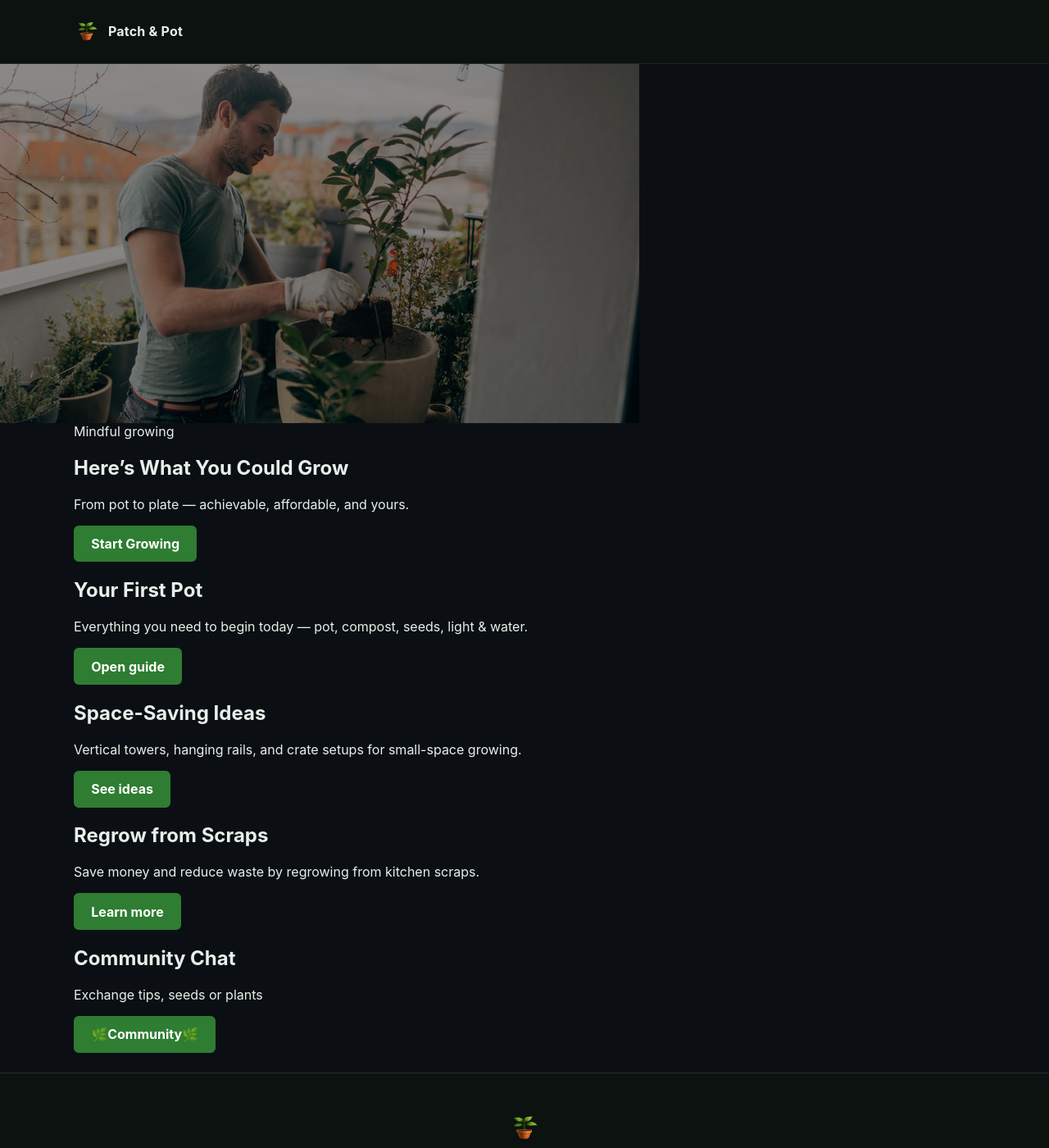
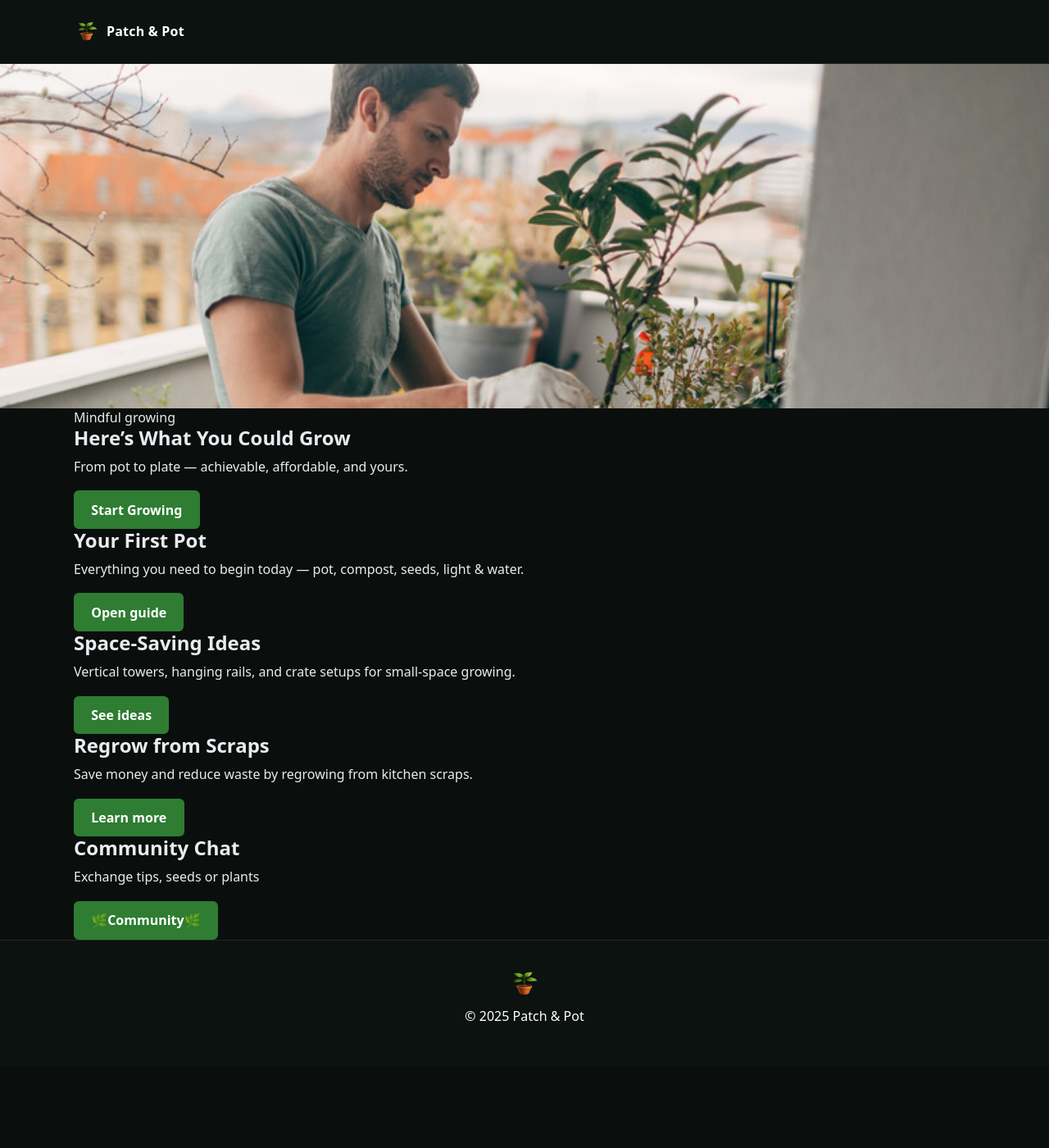
Before and after one commit to grantfitfuel/patchandpot, a Jekyll site: the page built from sites/index.html, in a window 1280 px wide and 1400 px high. Shown: the whole window at 82% size. Built offline with Jekyll 4.4.1, drawn with Linux system fonts in a browser that asks for light colours.

Commit message:
Update site.css

```diff
--- a/sites/assets/css/site.css
+++ b/sites/assets/css/site.css
@@ -1,238 +1,6 @@
-:root {
-  --bg:#0b0f14;
-  --ink:#e6f0ea;
-  --glass:#0f131a;
-  --stroke:#1f2630;
-  --accent:#7ed495;
-  --maxw:1100px;
-  --nav-gap:1.2rem;
-}
-
-/* ================= BASE ================= */
-html, body {
-  background:var(--bg);
-  color:var(--ink);
-  font-family:Inter,system-ui,Arial,sans-serif;
-  margin:0;
-  padding:0;
-}
-
-.wrap {
-  max-width:var(--maxw);
-  margin:0 auto;
-  padding:0 20px;
-}
-
-a {
-  color:var(--accent);
-  text-decoration:none;
-}
-
-/* ================= HEADER ================= */
-.site-header {
-  background:#0a0f0c;
-  border-bottom:1px solid var(--stroke);
-}
-
-.site-header .wrap {
-  display:flex;
-  align-items:center;
-  justify-content:space-between;
-  gap:14px;
-  padding:12px 20px;
-}
-
-.site-header .brand {
-  display:flex;
-  align-items:center;
-  gap:10px;
-  color:var(--ink);
-}
-
-.logo {
-  height:28px;
-  width:auto;
-}
-
-.nav {
-  display:flex;
-  flex-wrap:nowrap;
-  gap:var(--nav-gap);
-  white-space:nowrap;
-  justify-content:flex-end;
-}
-
-.nav a {
-  flex-shrink:0;
-  font-size:1rem;
-  padding:6px 8px;
-  border-radius:8px;
-  color:#cfe9dc;
-}
-
-.nav a:hover {
-  background:#101612;
-}
-
-@media (max-width: 960px) {
-  :root { --nav-gap:0.9rem; }
-  .nav a { font-size:0.9rem; padding:4px 6px; }
-}
-
-@media (max-width: 820px) {
-  :root { --nav-gap:0.6rem; }
-  .nav a { font-size:0.85rem; padding:3px 5px; }
-}
-
-/* ================= HERO ================= */
-.hero {
-  position: relative;
-  width: 100%;
-  min-height: 420px; /* taller hero */
-  display: flex;
-  align-items: flex-end;
-  justify-content: flex-start;
-}
-
-.hero figure {
-  position: absolute;
-  inset: 0;
-  margin: 0;
-}
-
-.hero figure img {
-  width: 100%;
-  height: 100%;
-  object-fit: cover;
-  object-position: center center;
-}
-
-.hero .overlay {
-  position: absolute;
-  inset: 0;
-  background: rgba(0, 0, 0, 0.45);
-}
-
-.hero .content {
-  position: relative;
-  padding: 3rem 2rem;
-  max-width: 600px;
-  z-index: 1;
-}
-
-.hero .content h1 {
-  margin: 0.2rem 0;
-  font-size: clamp(2rem, 4vw, 3rem);
-}
-
-.hero .content .eyebrow {
-  font-weight: 600;
-  text-transform: uppercase;
-  font-size: 0.9rem;
-  letter-spacing: .05em;
-  opacity: 0.9;
-}
-
-/* ================= BUTTONS ================= */
-.btn {
-  display: inline-block;
-  background: var(--accent);
-  color: #0b0f14;
-  padding: 0.6rem 1.2rem;
-  border-radius: 999px;
-  font-weight: 600;
-  text-decoration: none;
-  transition: background 0.2s ease;
-}
-
-.btn:hover {
-  background: #98e9bb;
-}
-
-.btn.secondary {
-  background: transparent;
-  color: var(--accent);
-  border: 2px solid var(--accent);
-}
-
-.btn.secondary:hover {
-  background: var(--accent);
-  color: #0b0f14;
-}
-
-/* ================= RECIPES ================= */
-.recipe-grid {
-  display: grid;
-  gap: 18px;
-  grid-template-columns: repeat(auto-fit, minmax(280px, 1fr));
-}
-
-.recipe-card {
-  background: var(--glass);
-  border: 1px solid var(--stroke);
-  border-radius: 16px;
-  overflow: hidden;
-  display: flex;
-  flex-direction: column;
-}
-
-.recipe-card img {
-  width: 100%;
-  height: 220px;
-  object-fit: cover;
-  object-position: center;
-}
-
-.recipe-card .content {
-  padding: 1rem;
-}
-
-.recipe-card h3 {
-  margin-top: 0;
-  font-size: 1.25rem;
-}
-
-.recipe-card p {
-  font-size: 0.95rem;
-  line-height: 1.45;
-  color: var(--ink);
-}
-
-/* ================= FOOTER ================= */
-.site-footer {
-  background:#0a0f0c;
-  border-top:1px solid var(--stroke);
-  margin-top:24px;
-}
-
-.site-footer .wrap {
-  display:flex;
-  flex-wrap:wrap;
-  gap:12px;
-  align-items:center;
-  justify-content:space-between;
-  padding:14px 20px;
-}
-
-.footer-icon {
-  height:36px;
-  width:auto;
-  opacity:.95;
-}
-
-.foot-nav {
-  display:flex;
-  flex-wrap:wrap;
-  gap:10px;
-}
-
-.foot-nav a {
-  color:#cfe9dc;
-  text-decoration:none;
-  padding:4px 8px;
-  border-radius:8px;
-}
-
-.foot-nav a:hover {
-  background:#101612;
-}
+/* Base site CSS (minimal) */
+:root { color-scheme: dark; }
+body { background: #0a0f0e; color: #e9ecef; font-family: system-ui, -apple-system, Segoe UI, Roboto, "Helvetica Neue", Arial, sans-serif; }
+h1, h2, h3 { line-height: 1.2; margin: 0 0 .5rem; }
+p { line-height: 1.6; margin: 0 0 1rem; }
+a { color: #9fe3a6; }
```
